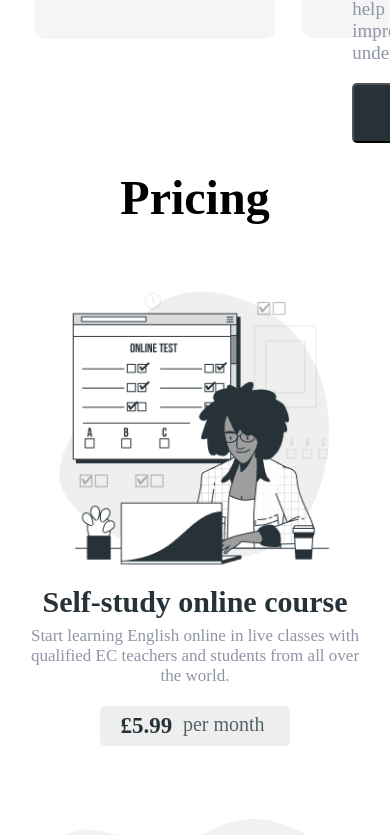
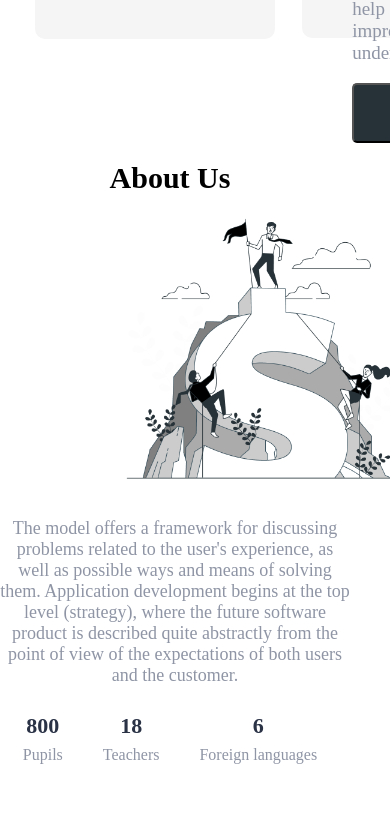
Before and after one commit to zxcenez/tim_prot, a website built with Parcel: page src/index.html in a window 390 px wide. Shown: the part 2191-3026 px from the top of the page. Built offline with nearby package versions, Linux system fonts and the light colour scheme.

Commit message:
fish
qweqwe

```diff
--- a/src/partials/aboutus.html
+++ b/src/partials/aboutus.html
@@ -1,33 +1,40 @@
-<!-- <section>
-    <div>
-        <div>
-        <h2 class="Aboutus">
-            About Us
-        </h2>
-        <p class="pp">
-            The model offers a framework for discussing problems related to the user's experience, as well as possible ways and means of solving them. Application development begins at the top level (strategy), where the future software product is described quite abstractly from the point of view of the expectations of both users and the customer.
-        </p>
-        <ul>
-            <li>
-                <p class="wow">800</p><p class="waw">18</p><p class="www">6</p>
-            </li>
-            <li>
-                <p class="Pupils">
-                    Pupils
-                </p>
-            </li>
-            <li>
-                <p class="Teachers">
-                    Teachers
-                </p>
-            </li>
-            <li>
-                <p class="languages">
-                    Foreign languages
-                </p>
-            </li>
-        </ul>
+<section class="about">
+    <div class="flex_abaut">
+        <div class="dib_boxtext_titl">
+            <h1 class="title_about_red" >About Us</h1>
+            <p class="p_div_about_textmini">
+                The model offers a framework for discussing problems related to the user's experience,
+                as well as possible ways and means of solving them. Application development begins at the top level (strategy),
+                where the future software product is described quite
+                abstractly from the point of view of the expectations of both users and the customer.
+            </p>
+            <!-- nomber1 -->
+            <div class="nomber_flex">
+                <!-- 1 -->
+                <div class="nomber">
+                    <h1 class="red_nymber">800</h1>
+                    <p class="titl_numberbox">Pupils</p>
+                </div>
+                <!-- 1 -->
+
+                <!-- 2 -->
+                <div class="nomber">
+                    <h1 class="red_nymber">18</h1>
+                    <p class="titl_numberbox">Teachers</p>
+                </div>
+                <!-- 2 -->
+
+                <!-- 3 -->
+                <div class="nomber">
+                    <h1 class="red_nymber">6</h1>
+                    <p class="titl_numberbox">Foreign languages</p>
+                </div>
+                <!-- 3 -->
+            </div>
+            <!-- nomber1 -->
         </div>
-        <img class="photo" src="/src/img/dollar.png" alt="">
+        <div class="img_folars">
+            <img class="img_red_folars" src="/src/img/dollar.png" alt="img">
+        </div>
     </div>
-</section> -->
+</section>
--- a/src/partials/header.html
+++ b/src/partials/header.html
@@ -28,13 +28,20 @@
   </header>
 
   <script>
-    $(document).ready(function () {
+//     $(document).ready(function () {
+//     $('.menu-burger__header').click(function () {
+//         $('.menu-burger__header').toggleClass('open-menu');
+//         $('.header__nav').toggleClass('open-menu');
+//         $('body').toggleClass('fixed-page');
+//     });
+// });
+ $(document).ready(function () {
     $('.menu-burger__header').click(function () {
-        $('.menu-burger__header').toggleClass('open-menu');
-        $('.header__nav').toggleClass('open-menu');
-        $('body').toggleClass('fixed-page');
+      $('.menu-burger__header').toggleClass('open-menu');
+      $('.header__nav').toggleClass('open-menu');
+      $('body').toggleClass('fixed-page');
     });
-});
+  });
   </script>
   <!-- <header>
     <div class="heder_flex">
--- a/src/sass/componens/_aboutus.scss
+++ b/src/sass/componens/_aboutus.scss
@@ -1,107 +1,180 @@
-// .pp {
-//     position: absolute;
-//     color: #8F95A5;
-//     width: 635px;
-//     margin-top: 100px;
-//     right: 755px;
-// }
+.about {
+    margin-bottom: 100px;
+}
 
-// .Aboutus {
-//     position: absolute;
-//     color: #000;
-//     right: 1200px;
-//     background-clip: border-box;
-//     background-image: none;
-//     font-family: Poppins;
-//     font-size: 48px;
-//     font-style: normal;
-//     font-weight: 600;
-//     line-height: 80px;
-//     /* 166.667% */
-// }
+.flex_abaut {
+    display: flex;
+    justify-content: center;
+    align-items: center;
+}
 
-// .wow {
-//     position: absolute;
-//     margin-top: 200px;
-//     right: 1290px;
-//     color: #2A3246;
-//     font-family: Poppins;
-//     font-size: 48px;
-//     font-style: normal;
-//     font-weight: 600;
-//     line-height: 80px;
-//     /* 166.667% */
-
-// }
-
-// .waw {
-//     position: absolute;
-//     right: 1150px;
-//     margin-top: 200px;
-//     color: #2A3246;
-//     font-family: Poppins;
-//     font-size: 48px;
-//     font-style: normal;
-//     font-weight: 600;
-//     line-height: 80px;
-//     /* 166.667% */
-// }
-
-// .www {
-//     position: absolute;
-//     color: #2A3246;
-//     right: 1000px;
-//     margin-top: 200px;
-//     font-family: Poppins;
-//     font-size: 48px;
-//     font-style: normal;
-//     font-weight: 600;
-//     line-height: 80px;
-//     /* 166.667% */
-// }
+.nomber_flex {
+    display: flex;
+}
 
 
-// .photo {
-//     position: absolute;
-//     right: 100px;
-//     width: 500px;
-//     height: 500px;
-//     margin-top: -100px;
-// }
 
-// .Pupils {
-//     position: absolute;
-//     color: #8F95A5;
-//     margin-top: 240px;
-//     right: 1300px;
-//     font-family: Poppins;
-//     font-size: 20px;
-//     font-style: normal;
-//     font-weight: 400;
-//     line-height: normal;
-// }
+.titl_numberbox {
+    color: #8F95A5;
+    font-family: Poppins;
+    font-size: 20px;
+    font-style: normal;
+    font-weight: 400;
+    line-height: normal;
+    text-align: center;
+}
 
+.red_nymber {
+    color: #2A3246;
+    font-family: Poppins;
+    font-size: 48px;
+    font-style: normal;
+    font-weight: 600;
+    line-height: 80px;
+    text-align: center;
+}
 
-// .Teachers {
-//     position: absolute;
-//     color: #8F95A5;
-//     right: 1130px;
-//     margin-top: 220px;
-//     font-family: Poppins;
-//     font-size: 20px;
-//     font-style: normal;
-//     font-weight: 400;
-//     line-height: normal;
-// }
+.title_about_red {
+    color: #000;
+    font-family: Poppins;
+    font-size: 48px;
+    font-style: normal;
+    font-weight: 600;
+    line-height: 80px;
+}
 
-// .languages {
-//     position: absolute;
-//     color: #8F95A5;
-//     right: 900px;
-//     margin-top: 203px;
-//     font-family: Poppins;
-//     font-size: 20px;
-//     font-style: normal;
-//     font-weight: 400;
-//     line-height: normal;
-// }
+.p_div_about_textmini {
+    color: #8F95A5;
+    font-family: Poppins;
+    font-size: 20px;
+    font-style: normal;
+    font-weight: 400;
+    line-height: normal;
+    width: 445px;
+    margin-top: 5px;
+    margin-bottom: 10px;
+}
+
+.dib_boxtext_titl {
+    margin-right: 100px;
+    width: 500px;
+    height: 300px;
+}
+
+.nomber {
+    margin: 10px 30px;
+}
+
+.red_nymber {
+    text-align: center;
+}
+
+.img_red_folars {
+    width: 430px;
+    height: 430px;
+}
+
+// media
+@media(max-width: 1920px) and (min-width:1025px) {
+    .dib_boxtext_titl {
+        margin-right: 150px;
+    }
+}
+
+@media(max-width: 992px) and (min-width:767px) {
+    .dib_boxtext_titl {
+        margin-right: 0px;
+    }
+}
+
+@media(max-width: 767px) {
+    .title_about_red {
+        font-size: 30px;
+    }
+
+    .p_div_about_textmini {
+        margin-top: 0px;
+        font-size: 18px;
+        width: 345px;
+        margin-bottom: 0px;
+    }
+
+    .red_nymber {
+        font-size: 22px;
+        margin-bottom: -20px;
+    }
+
+    .titl_numberbox {
+        font-size: 16px;
+    }
+
+    .nomber {
+        margin: -10px 20px;
+    }
+
+    .img_red_folars {
+        width: 300px;
+        height: 300px;
+    }
+
+    .dib_boxtext_titl {
+        width: 340px;
+        margin-right: 50px;
+    }
+}
+
+@media(max-width: 576px) and (min-width:321px) {
+    .flex_abaut {
+        display: flex;
+        flex-direction: column;
+        align-items: center;
+    }
+
+    .title_about_red {
+        text-align: center;
+        margin-bottom: 300px;
+    }
+
+    .img_folars {
+        position: absolute;
+        top: 2390px;
+        left: 120px;
+    }
+
+    .p_div_about_textmini {
+        margin: auto;
+        display: block;
+        text-align: center;
+        width: 350px;
+        margin-top: 10px;
+        margin-bottom: 10px;
+    }
+
+    .nomber_flex {
+        justify-content: center;
+    }
+}
+
+@media(max-width: 322px) {
+    .about {
+        margin-top: 550px;
+    }
+
+    .p_div_about_textmini {
+        width: 260px;
+        margin-left: 55px;
+    }
+
+    .img_folars {
+        top: 3290px;
+        left: 0px;
+    }
+
+    .nomber_flex {
+        flex-direction: column;
+    }
+
+    .nomber {
+        margin: 0px 0px 0px 30px;
+    }
+}
--- a/src/sass/componens/_contactus.scss
+++ b/src/sass/componens/_contactus.scss
@@ -131,8 +131,8 @@
         position: absolute;
         width: 259px;
         height: 280px;
-        top: 4630px;
-        left: 37px;
+        top: 5650px;
+        left: -110px;
     }
 
     .p_contactus {
--- a/src/sass/componens/pricing.scss
+++ b/src/sass/componens/pricing.scss
@@ -15,6 +15,7 @@
     text-align: center;
     padding: 20px;
 }
+
 
 // text_title
 // img
@@ -54,7 +55,9 @@
 //box
 .box_pricing {
     margin: 30px;
+
 }
+
 
 //box
 // button_pricing
@@ -170,6 +173,10 @@
 }
 
 @media(max-width: 576px) and (min-width:321px) {
+    .h1_titl_pricing {
+        margin-top: 400px;
+    }
+
     .box_flex_pricing {
         justify-content: center;
         display: flex;
@@ -232,6 +239,10 @@
 }
 
 @media(max-width: 322px) {
+    .h1_titl_pricing {
+        margin-top: 600px;
+    }
+
     .box_flex_pricing {
         flex-direction: column;
         align-items: center;
@@ -249,6 +260,7 @@
         display: block;
         margin: auto;
     }
+
 
     .p_pricing_text {
         text-align: center;
--- a/src/sass/componens/skills.scss
+++ b/src/sass/componens/skills.scss
@@ -156,9 +156,9 @@
 }
 
 @media(max-width: 1920px) and (min-width:1025px) {
-    // .conteiner {
-    //     margin: 0 50vh
-    // }
+    .conteiner {
+        margin: 0px 25vh;
+    }
 }
 
 @media(max-width: 1496px) and (min-width:1025px) {
@@ -321,6 +321,8 @@
 @media(max-width: 576px) and (min-width:321px) {
     .div_red_flex {}
 
+
+
     .conteiner {
         margin: 0 5vh;
     }
@@ -329,9 +331,9 @@
         flex-wrap: 0;
     }
 
-    .red_boxbut5 {
-        margin-top: 193px;
-    }
+    // .red_boxbut5 {
+    //     margin-top: 193px;
+    // }
 
     .img_box1__skil {
         width: 245px;
@@ -373,6 +375,11 @@
 @media(max-width: 322px) {
     .conteiner {
         margin: auto;
+    }
+
+    .box3_skil {
+        top: 2685px;
+        left: 10px;
     }
 
     .div_red_flex {
```
Also changed, not shown: src/partials/pricing.html (+19 -0 lines).
